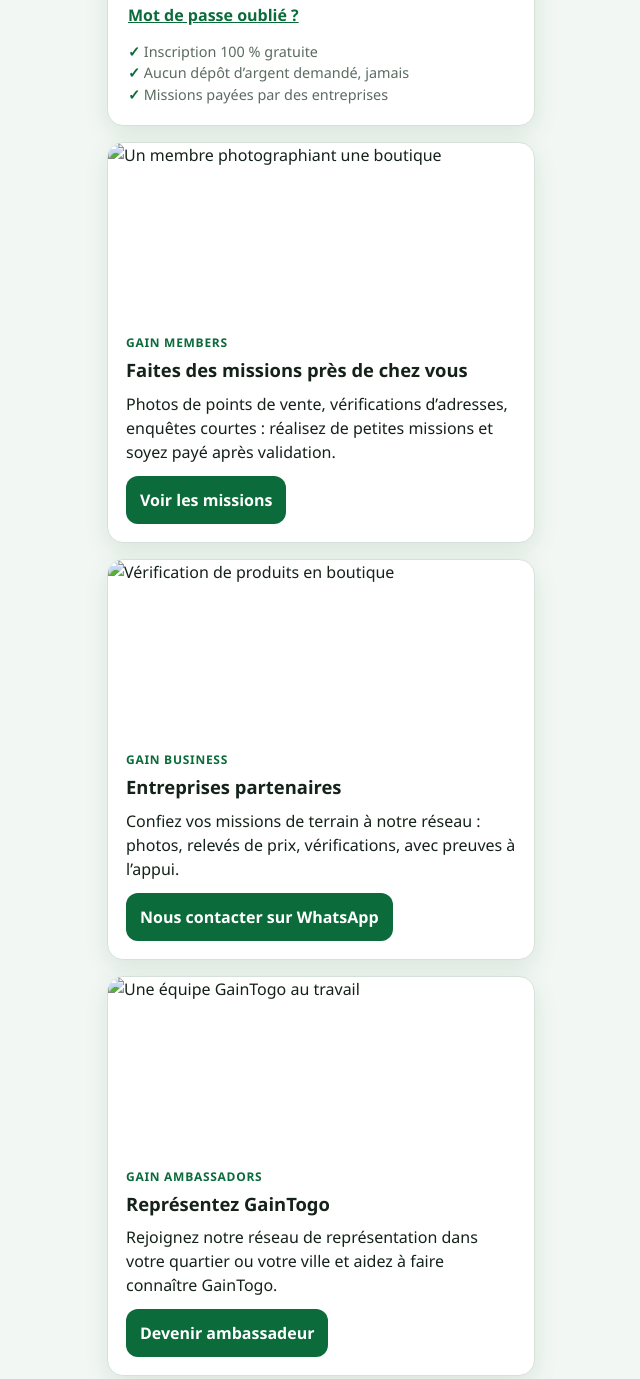
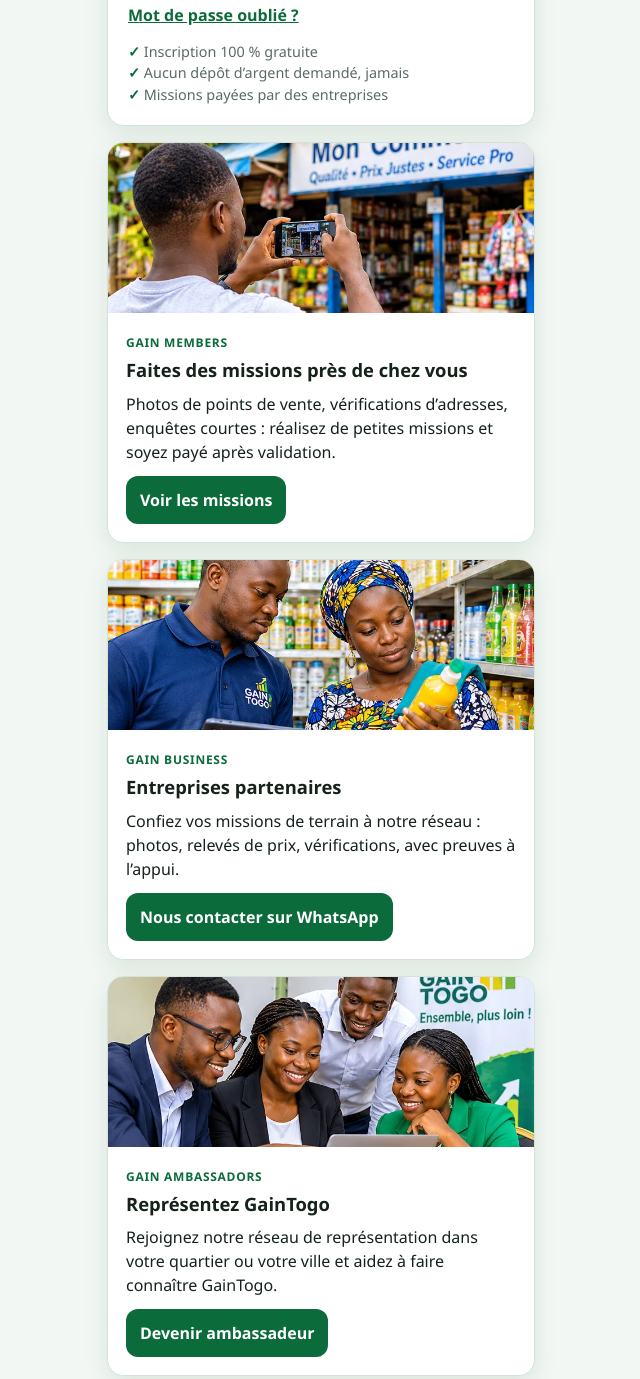
Before and after one commit to seignor28-bot/gaintogo, a plain HTML site: page index.html in a window 1280 px wide. Shown: the part 674-2053 px from the top of the page, without its empty margins (319-959 px from the left). Drawn offline with Linux system fonts and the light colour scheme; no server answers.

Commit message:
Update index.html

```diff
--- a/index.html
+++ b/index.html
@@ -9,7 +9,7 @@
 <body>
 <div class="bande"></div>
 <header class="g-ban">
-  <img src="images/banniere.webp" alt="Jeunes Togolais regardant leurs smartphones" width="756" height="434">
+  <img src="images/banniere%20(1).webp" alt="Jeunes Togolais regardant leurs smartphones" width="756" height="434">
   <div class="g-ban-txt">
     <span class="marque">GainTogo</span>
     <h1>Des missions rémunérées au Togo</h1>
@@ -41,7 +41,7 @@
   </div>
 
   <section class="carte g-pil">
-    <img src="images/members.webp" alt="Un membre photographiant une boutique" width="756" height="434" loading="lazy">
+    <img src="images/members%20(1).webp" alt="Un membre photographiant une boutique" width="756" height="434" loading="lazy">
     <div>
       <span class="g-tag">GAIN MEMBERS</span>
       <h2>Faites des missions près de chez vous</h2>
@@ -51,7 +51,7 @@
   </section>
 
   <section class="carte g-pil">
-    <img src="images/business.webp" alt="Vérification de produits en boutique" width="756" height="434" loading="lazy">
+    <img src="images/business%20(1).webp" alt="Vérification de produits en boutique" width="756" height="434" loading="lazy">
     <div>
       <span class="g-tag">GAIN BUSINESS</span>
       <h2>Entreprises partenaires</h2>
@@ -61,7 +61,7 @@
   </section>
 
   <section class="carte g-pil">
-    <img src="images/ambassadors.webp" alt="Une équipe GainTogo au travail" width="756" height="434" loading="lazy">
+    <img src="images/ambassadors%20(1).webp" alt="Une équipe GainTogo au travail" width="756" height="434" loading="lazy">
     <div>
       <span class="g-tag">GAIN AMBASSADORS</span>
       <h2>Représentez GainTogo</h2>
```
